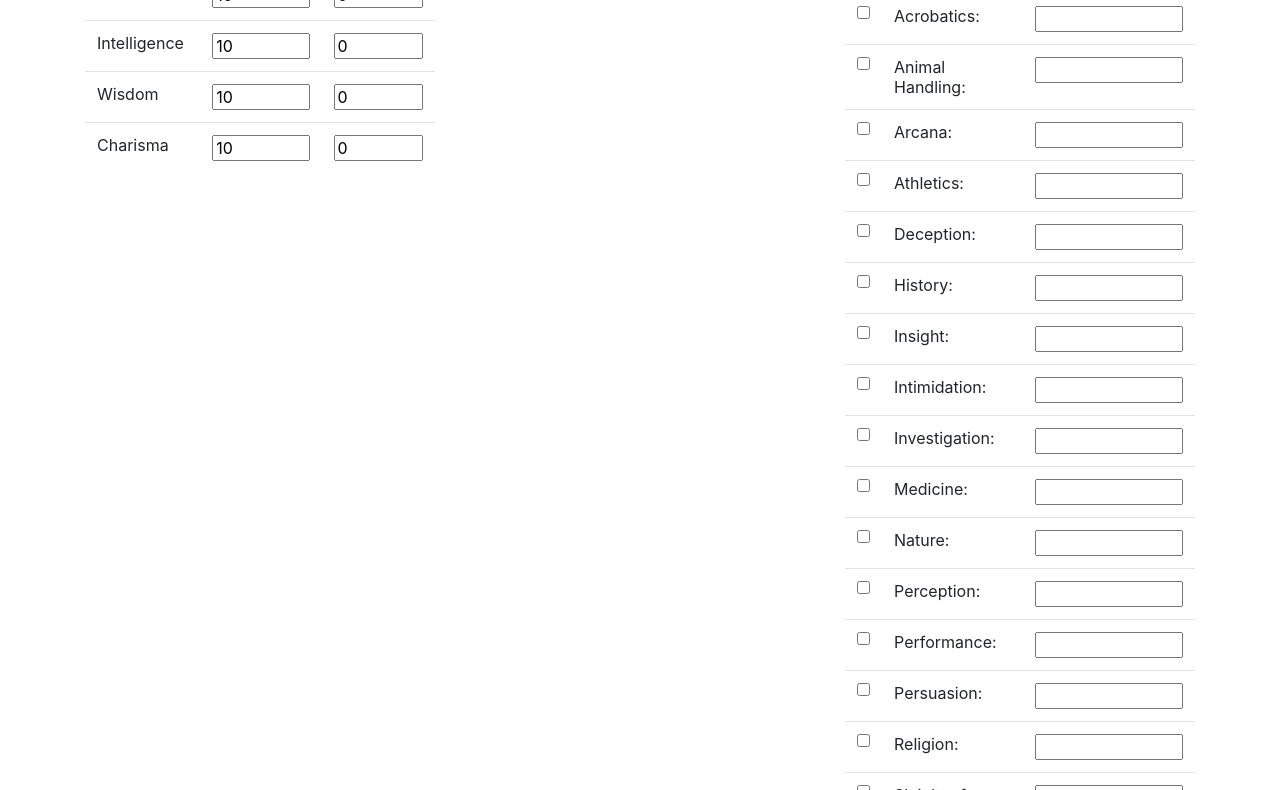
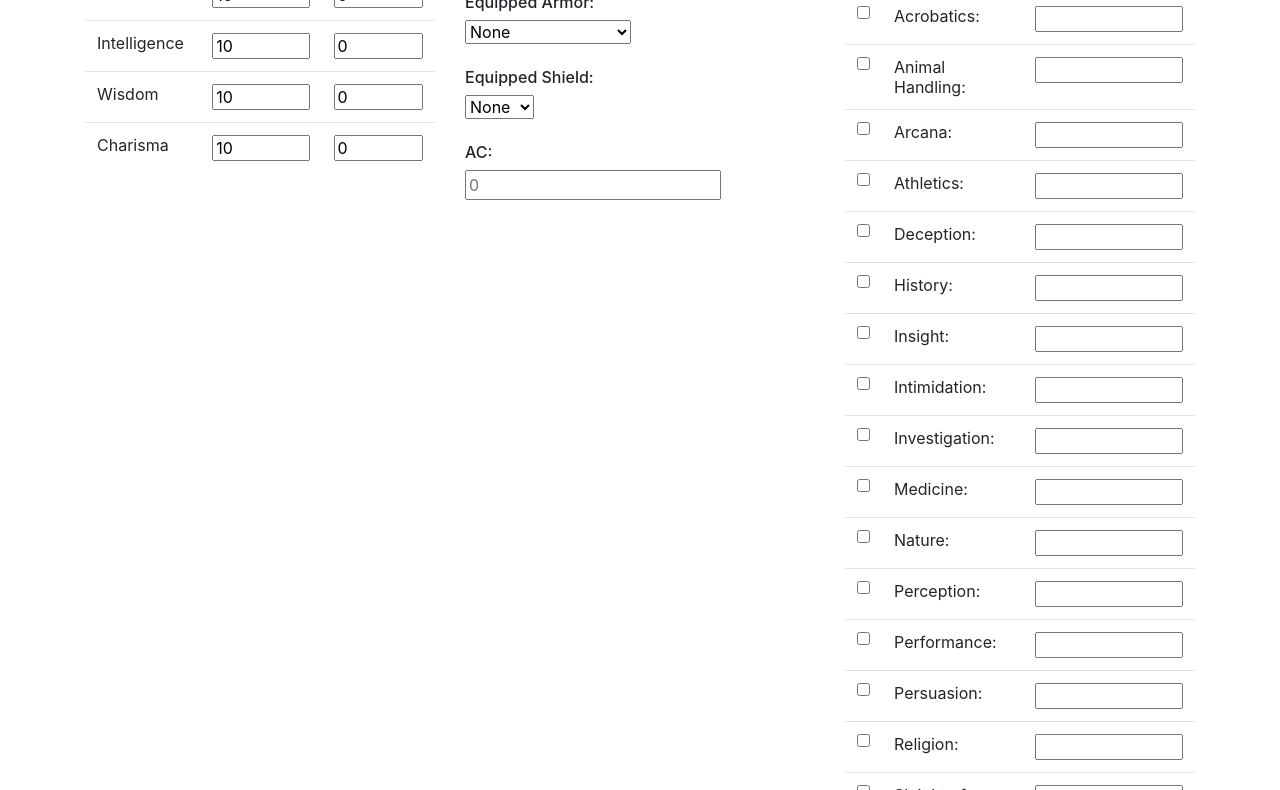
Before and after one commit to Luke-Wittmayer/Dynamic-RPG-Character-Sheet, a plain HTML site: page index.html in a window 1280 px wide. Shown: the part 178-968 px from the top of the page. Drawn offline with nearby package versions, Linux system fonts and the light colour scheme.

Commit message:
Armor Class
Impliments armor and shields

```diff
--- a/index.html
+++ b/index.html
@@ -13,32 +13,32 @@
                 </tr>
                 <tr>
                     <td>Strength</td>
-                    <td><input type="number" value="10" id="strScore" onchange="updateModifiers()"></td>
+                    <td><input type="number" value="10" id="strScore" onchange="updateModifiers();"></td>
                     <td><input type="number" value="0" id="strMod"></td>
                 </tr>
                 <tr>
                     <td>Dexerity</td>
-                    <td><input type="number" value="10" id="dexScore" onchange="updateModifiers()"></td>
+                    <td><input type="number" value="10" id="dexScore" onchange="updateModifiers();"></td>
                     <td><input type="number" value="0" id="dexMod"></td>
                 </tr>
                 <tr>
                     <td>Constitution</td>
-                    <td><input type="number" value="10" id="conScore" onchange="updateModifiers()"></td>
+                    <td><input type="number" value="10" id="conScore" onchange="updateModifiers();"></td>
                     <td><input type="number" value="0" id="conMod"></td>
                 </tr>
                 <tr>
                     <td>Intelligence</td>
-                    <td><input type="number" value="10" id="intScore" onchange="updateModifiers()"></td>
+                    <td><input type="number" value="10" id="intScore" onchange="updateModifiers();"></td>
                     <td><input type="number" value="0" id="intMod"></td>
                 </tr>
                 <tr>
                     <td>Wisdom</td>
-                    <td><input type="number" value="10" id="wisScore" onchange="updateModifiers()"></td>
+                    <td><input type="number" value="10" id="wisScore" onchange="updateModifiers();"></td>
                     <td><input type="number" value="0" id="wisMod"></td>
                 </tr>
                 <tr>
                     <td>Charisma</td>
-                    <td><input type="number" value="10" id="chaScore" onchange="updateModifiers()"></td>
+                    <td><input type="number" value="10" id="chaScore" onchange="updateModifiers();"></td>
                     <td><input type="number" value="0" id="chaMod"></td>
                 </tr>
             </table>
@@ -46,12 +46,45 @@
         <div class="col-4">
             <h2>Player Level</h2>
             <br>
-            <input type="number" id="playerLevel" min="1" max="20" value="1" onchange="playerLevelChange()">
+            <input type="number" id="playerLevel" min="1" max="20" value="1" onchange="playerLevelChange();">
+            <br><br>
+            <h2>Armor</h2>
+            <h6>Equipped Armor:</h6>
+            <select id="equippedArmor" onchange="equipArmor(this);">
+                    <option value="unarmored">None</option>
+                <optgroup id="lightArmor" value="Light Armor" label="Light Armor">
+                    <option value="padded">Padded</option>
+                    <option value="leather">Leather</option>
+                    <option value="studded">Studded Leather</option>
+                </optgroup>
+                <optgroup id="mediumArmor" value="Medium Armor" label="Medium Armor">
+                    <option value="hide">Hide</option>
+                    <option value="chain">Chain Shirt</option>
+                    <option value="scale">Scale Mail</option>
+                    <option value="breastplate">Breastplate</option>
+                    <option value="halfplate">Half Plate</option>
+                </optgroup>
+                <optgroup id="heavyArmor" value="Heavy Armor" label="Heavy Armor">
+                    <option value="ringmail">Ring Mail</option>
+                    <option id="chainmailArmor" value="chainmail" disabled>Chain Mail</option>
+                    <option id="splintArmor" value="splint" disabled>Splint</option>
+                    <option id="plateArmor" value="plate" disabled>Plate</option>
+                </optgroup>
+            </select>
+            <br><br>
+            <h6>Equipped Shield:</h6>
+            <select id ="shieldEquip" onchange="shieldEquip(this);">
+                <option value="none">None</option>
+                <option value="shield">Shield</option>
+            </select>
+            <br><br>
+            <h6>AC:</h6>
+            <input type="number" id="armorClass" placeholder="0"/>
         </div>
         <div class="col-4">
             <h2>Proficiency Bonus</h2>
             <br>
-            <input type="number" id="profBonus">
+            <input type="number" id="profBonus" value="2">
             <br><br>
             <h2>Skills</h2>
             <table class="table">
--- a/script.js
+++ b/script.js
@@ -15,6 +15,9 @@ function updateModifiers() {
     document.getElementById("chaMod").value = Math.floor((chaScore - 10)/2);
 
     setSkills();
+    enableArmor();
+    equipArmor(equippedArmor);
+    shieldEquip(shieldEquip);
 }
 
 function updateProfBonus() {
@@ -126,6 +129,88 @@ function setSkills(){
     }
 }
 
+function equipArmor(equippedArmor){
+    var armor = equippedArmor.value;
+    if (armor == 'padded'){
+        document.getElementById("armorClass").value = parseInt(document.getElementById("dexMod").value) + 11;
+    } else if (armor == 'leather'){
+        document.getElementById("armorClass").value = parseInt(document.getElementById("dexMod").value) + 11;
+    } else if (armor == 'studded'){
+        document.getElementById("armorClass").value = parseInt(document.getElementById("dexMod").value) + 12;
+    } else if (armor == 'hide'){
+        var tempArmor = parseInt(document.getElementById("dexMod").value) + 12;
+        if (tempArmor > 14){
+            document.getElementById("armorClass").value = 14;
+        } else {
+            document.getElementById("armorClass").value = tempArmor;
+        }
+    } else if (armor == 'chain'){
+        var tempArmor = parseInt(document.getElementById("dexMod").value) + 13;
+        if (tempArmor > 15){
+            document.getElementById("armorClass").value = 15;
+        } else {
+            document.getElementById("armorClass").value = tempArmor;
+        }
+    } else if (armor == 'scale'){
+        var tempArmor = parseInt(document.getElementById("dexMod").value) + 14;
+        if (tempArmor > 16){
+            document.getElementById("armorClass").value = 16;
+        } else {
+            document.getElementById("armorClass").value = tempArmor;
+        }
+    } else if (armor == 'breastplate'){
+        var tempArmor = parseInt(document.getElementById("dexMod").value) + 14;
+        if (tempArmor > 16){
+            document.getElementById("armorClass").value = 16;
+        } else {
+            document.getElementById("armorClass").value = tempArmor;
+        }
+    } else if (armor == 'halfplate'){
+        var tempArmor = parseInt(document.getElementById("dexMod").value) + 15;
+        if (tempArmor > 17){
+            document.getElementById("armorClass").value = 17;
+        } else {
+            document.getElementById("armorClass").value = tempArmor;
+        }
+    } else if (armor == 'ringmail') {
+        document.getElementById("armorClass").value = 14;
+    } else if (armor == 'chainmail') {
+        document.getElementById("armorClass").value = 16;
+    } else if (armor == 'splint') {
+        document.getElementById("armorClass").value = 17;
+    } else if (armor == 'plate') {
+        document.getElementById("armorClass").value = 18;
+    } else {
+        document.getElementById("armorClass").value = parseInt(document.getElementById("dexMod").value) + 10;
+    }
+}
+
+function shieldEquip(shieldEquip){
+    var shield = shieldEquip.value;
+    if (shield == 'shield'){
+        document.getElementById("armorClass").value = parseInt(document.getElementById("armorClass").value) + 2;
+    } else {
+        equipArmor(equippedArmor);
+    }
+}
+
+function enableArmor(){
+    var strScore = document.getElementById("strScore").value;
+    if (strScore >= 15) {
+        document.getElementById("plateArmor").disabled = false;
+        document.getElementById("chainmailArmor").disabled = false;
+        document.getElementById("splintArmor").disabled = false;
+    } else if (strScore >= 13) {
+        document.getElementById("plateArmor").disabled = true;
+        document.getElementById("chainmailArmor").disabled = false;
+        document.getElementById("splintArmor").disabled = true;
+    } else {
+        document.getElementById("plateArmor").disabled = true;
+        document.getElementById("chainmailArmor").disabled = true;
+        document.getElementById("splintArmor").disabled = true;
+    }
+}
+
 function playerLevelChange() {
     updateProfBonus();
     updateModifiers();
```
